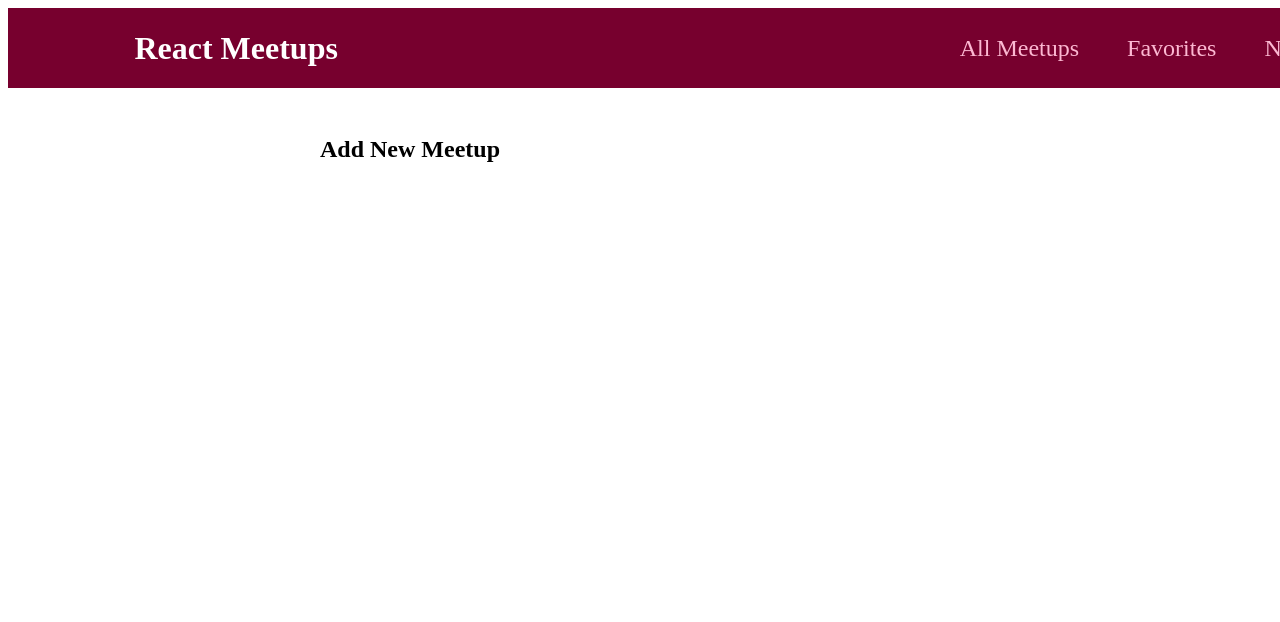
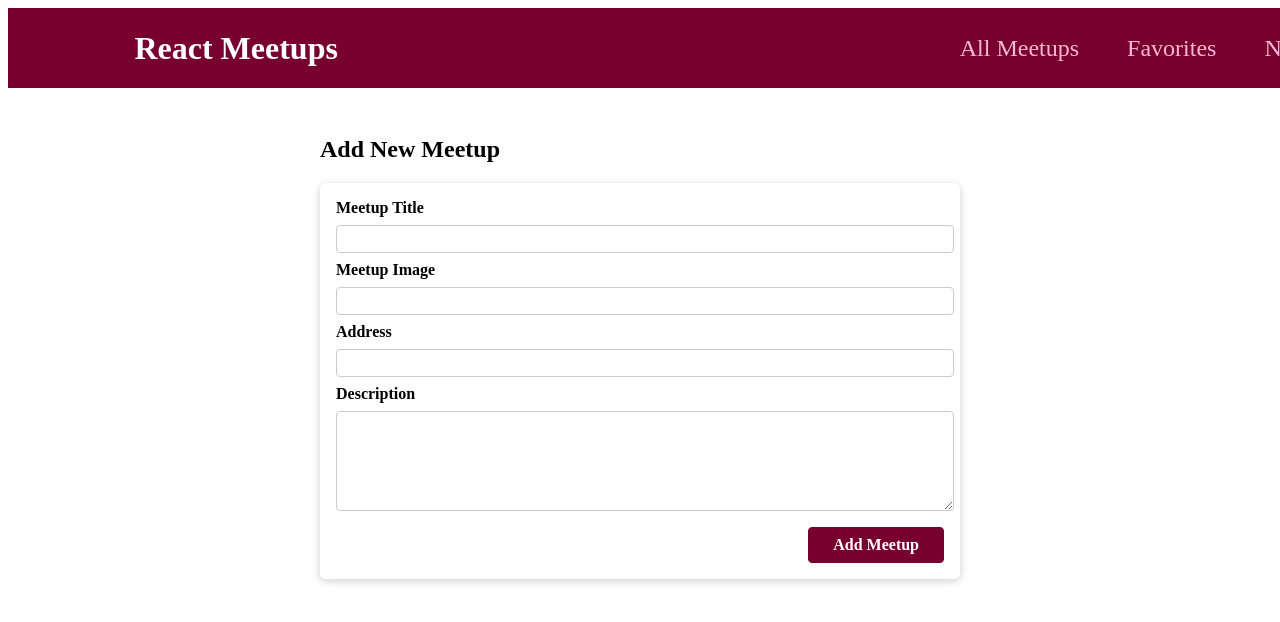
Before and after one commit to AlexDoss42/meet-up-academind, a React (Create React App) app: page /new-meetups in a window 1280 px wide. Shown: the top 622 px of the page. Built offline with nearby package versions, Linux system fonts and the light colour scheme; the HTML template or start-up script is replaced by a standard one.

Commit message:
adds form to new meetup page and a preliminary onsubmit

```diff
--- a/src/components/meetups/NewMeetupForm.js
+++ b/src/components/meetups/NewMeetupForm.js
@@ -1,25 +1,50 @@
+import { useRef } from 'react';
 import Card from '../ui/Card';
 
 import classes from './NewMeetupForm.module.css';
 
 function NewMeetupForm() {
+
+    const titleInputRef = useRef();
+    const imageInputRef = useRef();
+    const addressInputRef = useRef();
+    const descriptionInputRef = useRef();
+
+    function submiteHandler(event) {
+        event.preventDefault();
+
+        const enteredTitle = titleInputRef.current.value;
+        const enteredImage = imageInputRef.current.value;
+        const enteredAddress = addressInputRef.current.value;
+        const enteredDescription = descriptionInputRef.current.value;
+
+        const meetupData = {
+            title: enteredTitle,
+            image: enteredImage,
+            address: enteredAddress,
+            description: enteredDescription,
+        };
+
+
+        console.log(meetupData);
+    }
     return <Card>
-        <form className={classes.form}>
+        <form className={classes.form} onSubmit={submiteHandler}>
             <div className={classes.control}>
                 <label htmlFor='title'>Meetup Title</label>
-                <input type="text" required id="title" />
+                <input type="text" required id="title" ref={titleInputRef} />
             </div>
             <div className={classes.control}>
                 <label htmlFor='image'>Meetup Image</label>
-                <input type="url" required id="image" />
+                <input type="url" required id="image" ref={imageInputRef} />
             </div>
             <div className={classes.control}>
                 <label htmlFor='address'>Address</label>
-                <input type="text" required id="address" />
+                <input type="text" required id="address" ref={addressInputRef} />
             </div>
             <div className={classes.control}>
-                <label htmlFor='description'>Address</label>
-                <textarea required id="description" rows='5' />
+                <label htmlFor='description'>Description</label>
+                <textarea required id="description" rows='5' ref={descriptionInputRef} />
             </div>
             <div className={classes.actions}>
                 <button>Add Meetup</button>
--- a/src/pages/NewMeetup.js
+++ b/src/pages/NewMeetup.js
@@ -1,6 +1,9 @@
+import NewMeetupForm from "../components/meetups/NewMeetupForm";
+
 function NewMeetupPage() {
     return <section>
         <h1>Add New Meetup</h1>
+        <NewMeetupForm />
     </section>
 }
 
```
